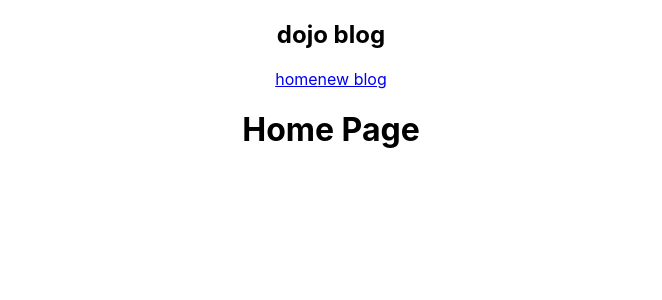
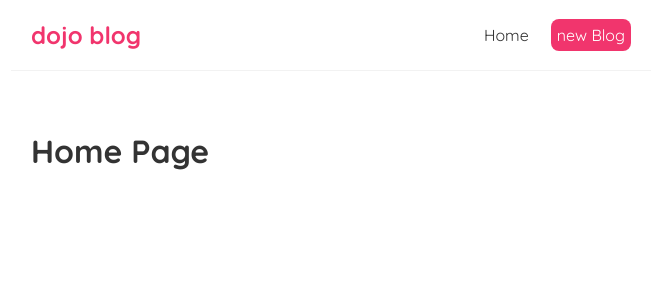
Before and after one commit to dpd007/dojo-blog, a React (Create React App) app: page / in a window 1280 px wide. Shown: the top 300 px of the page, without its empty margins (309-971 px from the left). Built offline with nearby package versions, Linux system fonts and the light colour scheme; the HTML template or start-up script is replaced by a standard one.

Commit message:
implementing the inline and external styles

```diff
--- a/src/App.css
+++ /dev/null
@@ -1,38 +0,0 @@
-.App {
-  text-align: center;
-}
-
-.App-logo {
-  height: 40vmin;
-  pointer-events: none;
-}
-
-@media (prefers-reduced-motion: no-preference) {
-  .App-logo {
-    animation: App-logo-spin infinite 20s linear;
-  }
-}
-
-.App-header {
-  background-color: #282c34;
-  min-height: 100vh;
-  display: flex;
-  flex-direction: column;
-  align-items: center;
-  justify-content: center;
-  font-size: calc(10px + 2vmin);
-  color: white;
-}
-
-.App-link {
-  color: #61dafb;
-}
-
-@keyframes App-logo-spin {
-  from {
-    transform: rotate(0deg);
-  }
-  to {
-    transform: rotate(360deg);
-  }
-}
--- a/src/App.js
+++ b/src/App.js
@@ -1,6 +1,6 @@
-import "./App.css";
 import Home from "./app/Home";
 import Navbar from "./app/Navbar";
+import './app/css/style.css';
 
 function App() {
   return (
--- a/src/app/Navbar.jsx
+++ b/src/app/Navbar.jsx
@@ -4,10 +4,18 @@
       <h1>dojo blog</h1>
       <div className="links">
         <a href="/">home</a>
-                <a href="/create">new blog</a>
+        {/* implementing the inline style */}
+        <a href="/create" style={{
+            color : "white",
+            backgroundColor: "#f1356d",
+            borderRadius: "8px"
+        }}>
+          new blog
+        </a>
+        {/* implementing the inline style */}
       </div>
     </nav>
   );
-}
+};
 
 export default Navbar;
--- /dev/null
+++ b/src/app/css/style.css
@@ -0,0 +1,36 @@
+@import url("https://fonts.googleapis.com/css2?family=Quicksand:wght@300;400;500;600;700&display=swap");
+
+/* base styles */
+* {
+  margin: 0;
+  font-family: "Quicksand";
+  color: #333;
+}
+.navbar {
+  padding: 20px;
+  display: flex;
+  align-items: center;
+  max-width: 600px;
+  margin: 0 auto;
+  border-bottom: 1px solid #f2f2f2;
+}
+.navbar h1 {
+  color: #f1356d;
+}
+.navbar .links {
+  margin-left: auto;
+}
+.navbar a {
+  text-transform: capitalize;
+  margin-left: 16px;
+  text-decoration: none;
+  padding: 6px;
+}
+.navbar a:hover {
+  color: #f1356d;
+}
+.content {
+  max-width: 600px;
+  margin: 40px auto;
+  padding: 20px;
+}
--- a/src/index.css
+++ b/src/index.css
@@ -1,8 +1,5 @@
 body {
   margin: 0;
-  font-family: -apple-system, BlinkMacSystemFont, 'Segoe UI', 'Roboto', 'Oxygen',
-    'Ubuntu', 'Cantarell', 'Fira Sans', 'Droid Sans', 'Helvetica Neue',
-    sans-serif;
   -webkit-font-smoothing: antialiased;
   -moz-osx-font-smoothing: grayscale;
 }
```
Lines whose indentation alone changed are shown as unchanged.
